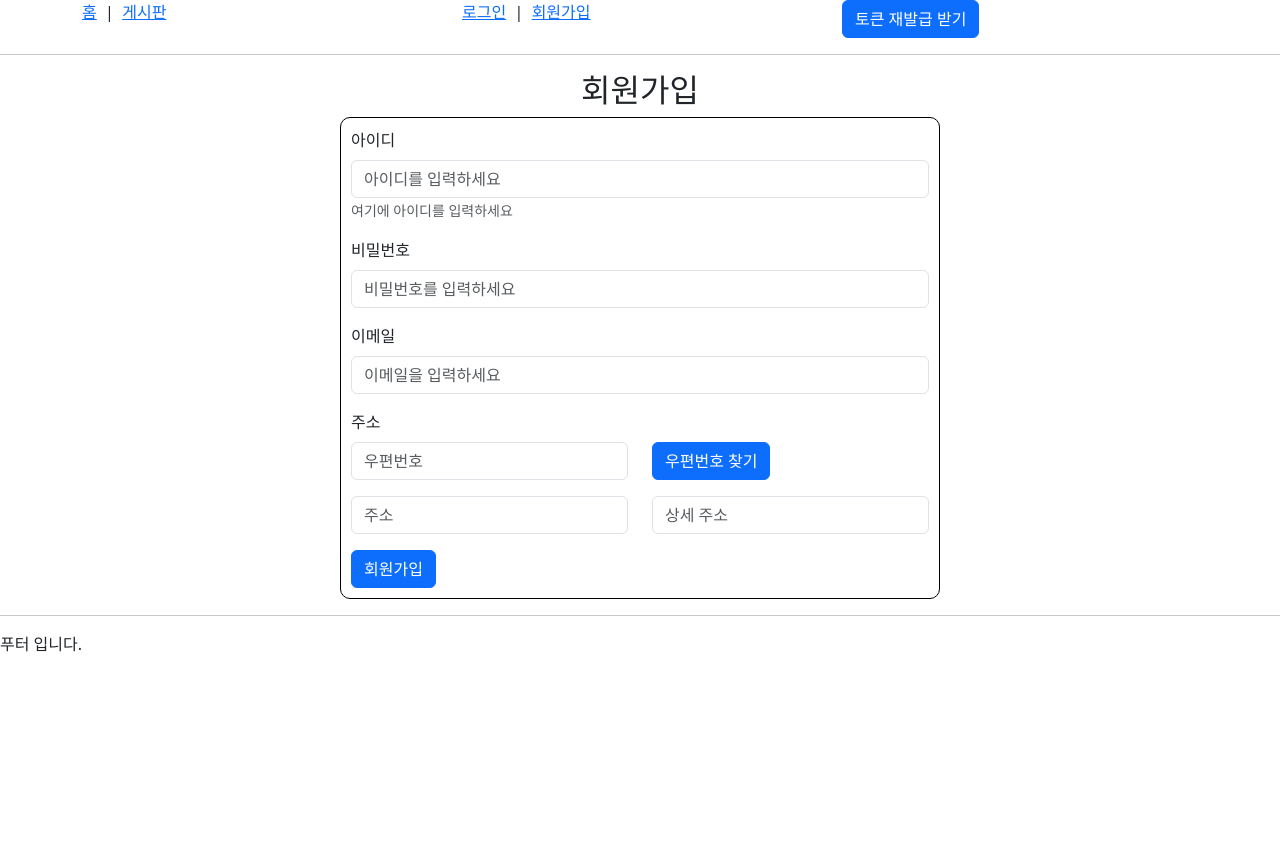
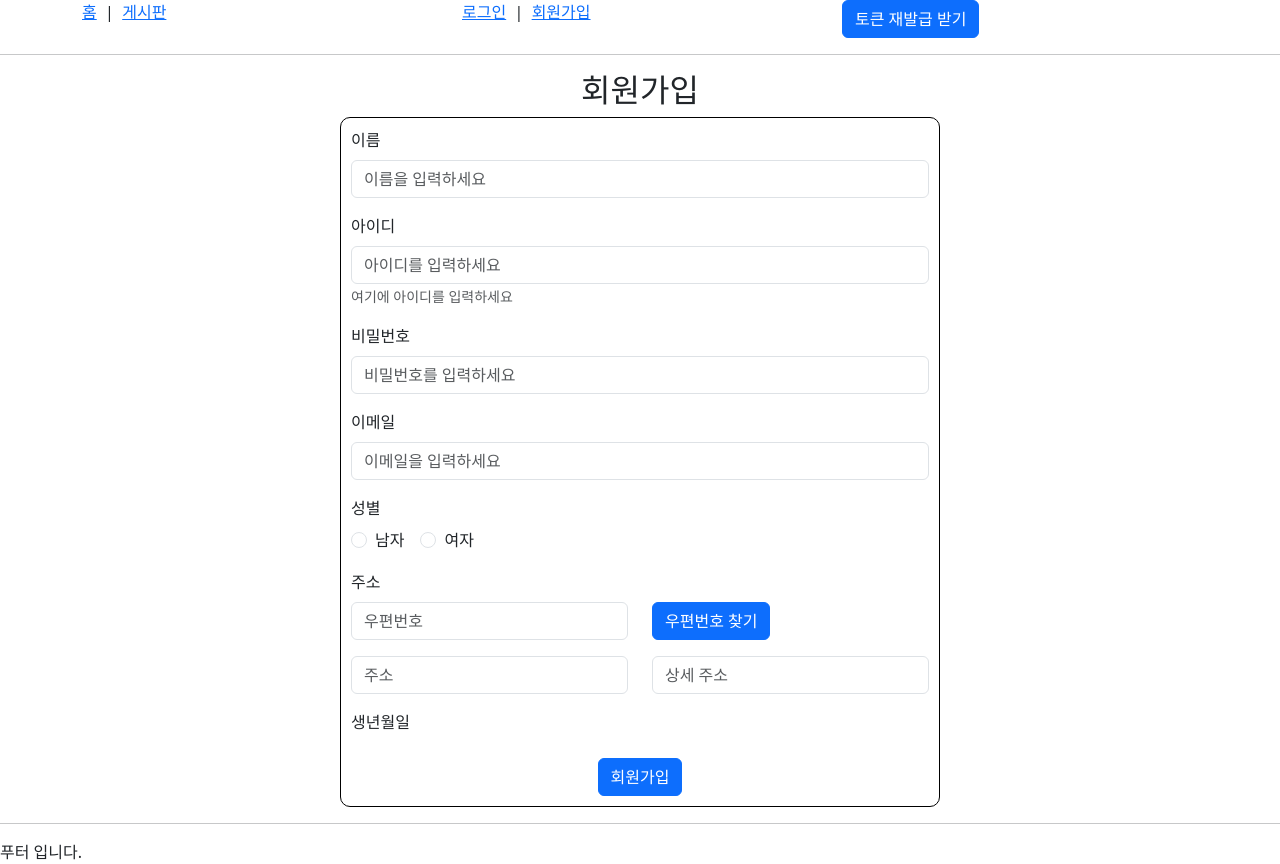
Before and after one commit to hyc4841/react-shop, a React (Create React App) app: page / in a window 1280 px wide. Before the commit the page ends 800 px from the top, so only its background shows below. Built offline with nearby package versions, Linux system fonts and the light colour scheme.

Commit message:
회원가입 ui 및 로직 수정

```diff
--- a/src/component/page/signup/signupPage.jsx
+++ b/src/component/page/signup/signupPage.jsx
@@ -3,19 +3,58 @@ import axios from "axios";
 import { useNavigate } from "react-router-dom";
 import { Container, Row, Col, Form, Button, Modal } from "react-bootstrap";
 import DaumPostModal from "./DaumPostModal";
+import { type } from "@testing-library/user-event/dist/type";
 
 
 const Signup = (props) => {
 
-    const [ zonecode, setZonecode ] = useState('');
-    const [ address, setAddress ] = useState('');
+    const [ loginId, setLoginId ] = useState('');
+    const [ password, setPassword ] = useState('');
+    const [ name, setName ] = useState('');
+    const [ birthDate, setBirthDate ] = useState('');
+    const [ gender, setGender ] = useState('');
+    const [ email, setEmail ] = useState('');
+
+    const [ city, setCity ] = useState('');
+    const [ zipcode, setZipcode ] = useState('');
+    const [ street, setStreet ] = useState('');
     const [ detailedAddress, setDetailedAddress ] = useState('');
     const [ modalShow, setModalShow ] = useState(false);
 
+    const [error, setError ] = useState('');
+
+    const signupSubmit = async (e) => {
+        e.preventDefault();
+
+        console.log("회원가입 시도");
+        console.log("loginId : " + loginId);
+        console.log("password : " + password);
+        console.log("name : " + name);
+        console.log("birthDate : " + birthDate);
+        console.log("gender : " + gender);
+        console.log("email : " + email);
+        console.log("zonecode : " + zipcode);
+        console.log("street : " + street);
+        console.log("detailedAddress : " + detailedAddress);
+
+
+        try {
+            const response = await axios.post('http://localhost:8080/signup', {
+                loginId, password, name, birthDate, gender, email, city, street, zipcode, detailedAddress
+            }, { withCredentials: true });
+
+            console.log(response);
+
+        } catch (err) {
+            console.error("회원가입 오류 : ", err);
+            setError(err.response.data.message);
+        }
+    }
+
     // 주소 선택했을 때 실행되는 함수. 우편번호와 지번 혹은 도로명 주소값이 결정된다.
     const onCompleteHandler = (data) => {
-        const zonecode = data.zonecode;
-        setZonecode(zonecode);
+        const zipcode = data.zonecode;
+        setZipcode(zipcode);
 
         var addr = '';
         var extraAddr = '';
@@ -44,13 +83,12 @@ const Signup = (props) => {
                 extraAddr = ' (' + extraAddr + ')';
             }
         }
-        setAddress(addr + extraAddr);
+        setStreet(addr + extraAddr);
 
-        console.log("zonecode : " + zonecode);
-        console.log("address : " + address);
+
     };
 
-    // 주소창을 열고 닫을 때 실행되는 함수
+    // 주소 모달 열고 닫을 때 실행되는 함수
     const onCloseHandler = (state) => {
         console.log("state : " + state);
         if (state === 'FORCE_CLOSE') {
@@ -71,15 +109,26 @@ const Signup = (props) => {
             <Row>
                 <Col sm={12} className="text-center"><h2>회원가입</h2></Col>
 
+                <Col sm={12} className='text-center'>
+                    {error && <p style={{ color: 'red' }}>{error}</p>}
+                </Col>
+
                 <Col sm={12} className="d-flex justify-content-center">
 
-                    <Form style={{ width: '600px', background: 'white', padding: '10px', borderRadius: '10px', border: '1px solid black'}}>
+                    <Form onSubmit={signupSubmit} style={{ width: '600px', background: 'white', padding: '10px', borderRadius: '10px', border: '1px solid black'}}>
 
                         <Row>
                             <Col sm={12}>
+                                <Form.Group className="mb-3" controlId="name">
+                                    <Form.Label>이름</Form.Label>
+                                    <Form.Control onChange={(e) => setName(e.target.value)} type="text" value={name} placeholder="이름을 입력하세요" />
+                                </Form.Group>
+                            </Col>
+
+                            <Col sm={12}>
                                 <Form.Group className="mb-3" controlId="userId">
                                     <Form.Label>아이디</Form.Label>
-                                    <Form.Control type="text" placeholder="아이디를 입력하세요" />
+                                    <Form.Control onChange={(e) => setLoginId(e.target.value)} type="text" value={loginId} placeholder="아이디를 입력하세요" />
                                     <Form.Text className="text-muted">여기에 아이디를 입력하세요</Form.Text>
                                 </Form.Group>
                             </Col>
@@ -87,24 +136,52 @@ const Signup = (props) => {
                             <Col sm={12}>
                                 <Form.Group className="mb-3">
                                     <Form.Label>비밀번호</Form.Label>
-                                    <Form.Control type="password" placeholder="비밀번호를 입력하세요" />
+                                    <Form.Control onChange={(e) => setPassword(e.target.value)} type="password" placeholder="비밀번호를 입력하세요" />
                                 </Form.Group>
                             </Col>
 
                             <Col sm={12}>
                                 <Form.Group className="mb-3">
                                     <Form.Label>이메일</Form.Label>
-                                    <Form.Control type="email" placeholder="이메일을 입력하세요" />
+                                    <Form.Control onChange={(e) => setEmail(e.target.value)} type="email" value={email} placeholder="이메일을 입력하세요" />
                                 </Form.Group>
                             </Col>
 
+                            <Col xs={12}>
+                                <Form>
+                                    <Form.Label>성별</Form.Label>
+                                    {['radio'].map((type) => (
+                                        <div key={`inline-${type}`} className="mb-3">
+                                            <Form.Check
+                                                inline
+                                                label="남자"
+                                                name="gender"
+                                                type={type}
+                                                id="man"
+                                                value={"MAN"}
+                                                onChange={(e) => setGender(e.target.value)}
+                                            />
+                                            <Form.Check
+                                                inline
+                                                label="여자"
+                                                name="gender"
+                                                type={type}
+                                                id="women"
+                                                value={"WOMEN"}
+                                                onChange={(e) => setGender(e.target.value)}
+                                            />
+
+                                        </div>
+                                    ))}
+                                </Form>
+                            </Col>
+
                             <Col sm={12}>
-
                                 <Form.Label>주소</Form.Label>
                                 <Row>
                                     <Col sm={6} md={6}>
                                         <Form.Group className="mb-3">
-                                            <Form.Control type="text" placeholder="우편번호" value={zonecode} readOnly/>
+                                            <Form.Control type="text" placeholder="우편번호" value={zipcode} readOnly/>
                                         </Form.Group>
                                     </Col>
 
@@ -115,7 +192,7 @@ const Signup = (props) => {
                                     </Col>
                                     <Col sm={12} md={6}>
                                         <Form.Group className="mb-3">
-                                            <Form.Control type="text" placeholder="주소" value={address} readOnly/>
+                                            <Form.Control type="text" placeholder="주소" value={street} readOnly/>
                                         </Form.Group>
                                     </Col>
 
@@ -123,20 +200,27 @@ const Signup = (props) => {
                                         <Form.Group className="mb-3">
                                             <Form.Control type="text" placeholder="상세 주소"
                                             value={detailedAddress}
-                                            onChange={detailedAddressHandler} />
+                                            onChange={(e) => setDetailedAddress(e.target.value)} />
                                         </Form.Group>
                                     </Col>
+                                </Row>
+                            </Col>
 
-                                </Row>
+                            <Col className="mb-3">
+                                <Form.Group>
+                                    <Form.Label>생년월일</Form.Label>
+
+                                </Form.Group>
+                            </Col>
 
 
-                            </Col>
+
 
 
 
                             <Col sm={12} md={12}>
                                 <Row className="d-flex justify-content-center">
-                                    <Col x="auto">
+                                    <Col xs="auto">
                                         <Button variant="primary" type="submit" style={{whiteSpace:'nowrap'}}>
                                             회원가입
                                         </Button>
```
